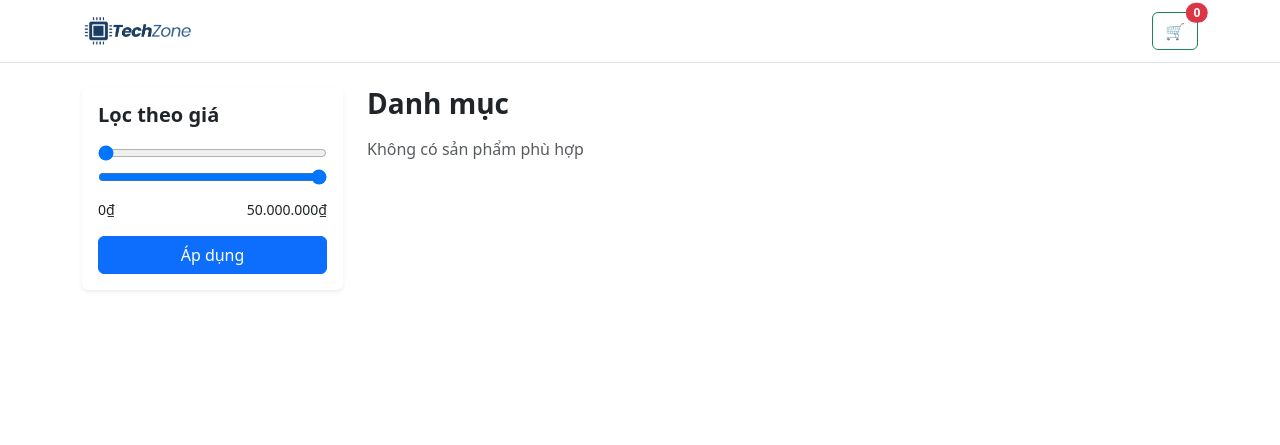
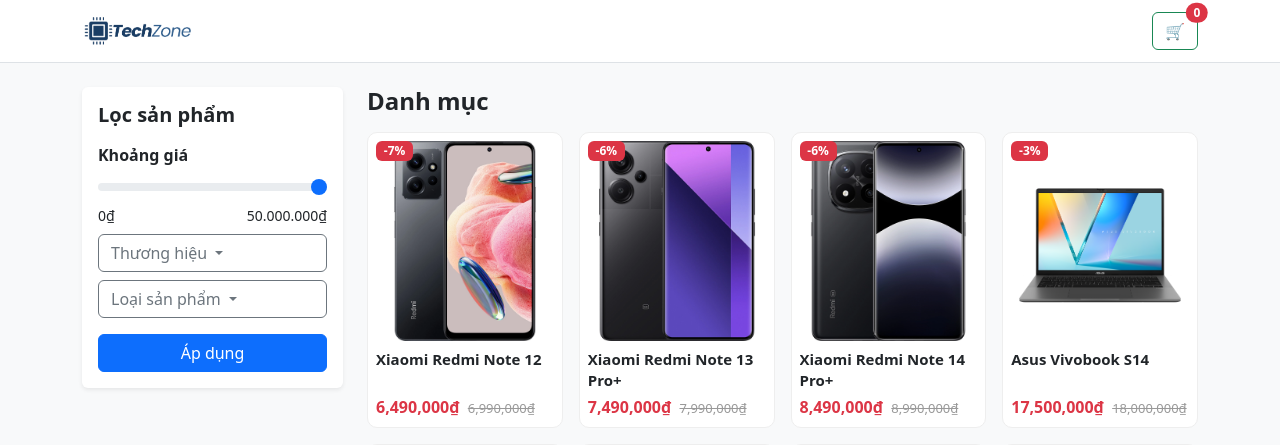
Before and after one commit to ThuyVan2909/PTUDTMDT_NhomC, a PHP site: page /category.php in a window 1280 px wide. Shown: the top 445 px of the page. Before the commit the page ends 291 px from the top, so only its background shows below. Run offline with PHP 8.4, Linux system fonts and the light colour scheme; data comes from the database, SQL or seed files in the repository; data that the repository does not hold is empty.

Commit message:
chỉnh category

```diff
--- a/category.php
+++ b/category.php
@@ -1,5 +1,6 @@
 <?php
 $conn = new mysqli("localhost","root","","lendly_db");
+$conn->set_charset("utf8mb4");
 session_start();
 
 $catId = intval($_GET['cat'] ?? 0);
@@ -17,41 +18,77 @@ if ($catId > 0) {
 <meta charset="UTF-8">
 <title><?= htmlspecialchars($category['name'] ?? 'Danh mục') ?></title>
 
+<meta name="viewport" content="width=device-width, initial-scale=1">
+
 <link href="https://cdn.jsdelivr.net/npm/bootstrap@5.3.2/dist/css/bootstrap.min.css" rel="stylesheet">
 <script src="https://code.jquery.com/jquery-3.7.1.min.js"></script>
 
 <style>
+/* ===== giống index ===== */
+body{background:#f8f9fa}
+
+.product-card{
+  background:#fff;
+  border-radius:10px;
+  border:1px solid #eee;
+  transition:.2s;
+  height:100%;
+}
+.product-card:hover{
+  transform:translateY(-3px);
+  box-shadow:0 8px 20px rgba(0,0,0,.08);
+}
+.product-img{
+  width:100%;
+  height:200px;
+  object-fit:cover;
+}
+.product-name{
+  font-size:15px;
+  font-weight:600;
+  line-height:1.4;
+  height:42px;
+  overflow:hidden;
+}
+.price{
+  font-weight:700;
+  color:#dc3545;
+}
+.old-price{
+  text-decoration:line-through;
+  font-size:13px;
+  color:#999;
+}
+
+/* filter */
 .price-range-box input[type=range]{width:100%}
-.product-card{border:1px solid #eee;border-radius:8px;overflow:hidden}
-.product-img{width:100%;height:180px;object-fit:cover}
 </style>
 </head>
 
 <body>
 
-<!-- HEADER -->
-<nav class="navbar navbar-expand-lg border-bottom bg-white">
+<!-- ===== HEADER (copy phong cách index) ===== -->
+<nav class="navbar navbar-expand-lg bg-white border-bottom sticky-top">
   <div class="container">
-
-    <a class="navbar-brand fw-bold" href="index.php">
+    <a class="navbar-brand fw-bold d-flex align-items-center gap-2" href="index.php">
       <img src="assets/images/logo.png" height="36">
     </a>
 
-    <!-- MOBILE TOGGLE -->
     <button class="navbar-toggler d-lg-none" type="button" id="mobileMenuToggle">
       <span class="navbar-toggler-icon"></span>
     </button>
 
-    <!-- CART -->
-    <a href="cart.php" class="btn btn-outline-success position-relative ms-2">
+    <div class="ms-auto d-flex align-items-center gap-2">
+      <a href="cart.php" class="btn btn-outline-success position-relative">
         🛒
         <span id="cartCount"
               class="position-absolute top-0 start-100 translate-middle badge rounded-pill bg-danger">0</span>
       </a>
     </div>
+  </div>
 </nav>
 
-<!-- MOBILE MENU OVERLAY -->
+<!-- MOBILE MENU -->
 <div id="mobileMenuDropdown"
      class="position-fixed top-0 start-0 w-100 h-100 bg-white d-lg-none"
      style="z-index:1050;display:none">
@@ -66,75 +103,150 @@ if ($catId > 0) {
   </ul>
 </div>
 
-<!-- CONTENT -->
-<div class="container py-4">
+<!-- ===== CONTENT ===== -->
+<div class="container my-4">
   <div class="row">
 
     <!-- FILTER -->
 <div class="col-lg-3 mb-4">
   <div class="bg-white p-3 rounded shadow-sm">
-        <h5 class="fw-bold mb-3">Lọc theo giá</h5>
 
-        <div class="price-range-box">
-          <input type="range" id="minPrice" min="0" max="50000000" step="500000" value="0">
-          <input type="range" id="maxPrice" min="0" max="50000000" step="500000" value="50000000">
+    <h5 class="fw-bold mb-3">Lọc sản phẩm</h5>
 
-          <div class="d-flex justify-content-between small mt-2">
+    <!-- PRICE RANGE (1 BAR) -->
+    <label class="fw-semibold mb-2">Khoảng giá</label>
+
+    <div class="position-relative mb-2">
+      <input type="range" id="priceRange"
+             min="0" max="50000000" step="500000" value="50000000"
+             class="form-range">
+      <div class="d-flex justify-content-between small">
         <span id="minPriceText">0₫</span>
         <span id="maxPriceText">50.000.000₫</span>
       </div>
     </div>
 
-        <button class="btn btn-primary w-100 mt-3" id="applyFilter">
+    <!-- BRAND DROPDOWN -->
+    <div class="dropdown mb-2">
+      <button class="btn btn-outline-secondary w-100 dropdown-toggle text-start"
+              data-bs-toggle="dropdown">
+        Thương hiệu
+      </button>
+      <ul class="dropdown-menu w-100">
+        <li><a class="dropdown-item brand-item" data-brand="">Tất cả</a></li>
+        <li><a class="dropdown-item brand-item" data-brand="Apple">Apple</a></li>
+        <li><a class="dropdown-item brand-item" data-brand="Samsung">Samsung</a></li>
+        <li><a class="dropdown-item brand-item" data-brand="Dell">Dell</a></li>
+        <li><a class="dropdown-item brand-item" data-brand="Asus">Asus</a></li>
+      </ul>
+    </div>
+
+    <!-- TYPE DROPDOWN -->
+    <div class="dropdown mb-3">
+      <button class="btn btn-outline-secondary w-100 dropdown-toggle text-start"
+              data-bs-toggle="dropdown">
+        Loại sản phẩm
+      </button>
+      <ul class="dropdown-menu w-100">
+        <li><a class="dropdown-item type-item" data-type="">Tất cả</a></li>
+        <li><a class="dropdown-item type-item" data-type="phone">Điện thoại</a></li>
+        <li><a class="dropdown-item type-item" data-type="laptop">Laptop</a></li>
+      </ul>
+    </div>
+
+    <button class="btn btn-primary w-100" id="applyFilter">
       Áp dụng
     </button>
+
   </div>
 </div>
 
+
     <!-- PRODUCTS -->
     <div class="col-lg-9">
-      <h3 class="fw-bold mb-3">
+      <h4 class="fw-bold mb-3">
         <?= htmlspecialchars($category['name'] ?? 'Danh mục') ?>
-      </h3>
+      </h4>
 
-      <div id="productList" class="row g-3"></div>
+      <div id="productList" class="row g-3">
+        <!-- ajax load -->
+      </div>
     </div>
 
   </div>
 </div>
 
+
 <script>
+/* ===== GLOBAL FILTER STATE ===== */
+let minPrice = 0;
+let maxPrice = 50000000;
+let selectedBrand = "";
+let selectedType = "";
+
+/* ===== FORMAT ===== */
 function formatVND(v){
-  return Number(v).toLocaleString("vi-VN")+"₫";
+  return Number(v).toLocaleString("vi-VN") + "₫";
 }
 
+/* ===== LOAD PRODUCTS ===== */
 function loadProducts(){
   $.post("load_category_products.php",{
     cat: <?= $catId ?>,
-    min: $("#minPrice").val(),
-    max: $("#maxPrice").val()
+    min: minPrice,
+    max: maxPrice,
+    brand: selectedBrand,
+    type: selectedType
   },function(html){
     $("#productList").html(html);
   });
 }
 
-$("#minPrice,#maxPrice").on("input",function(){
-  let min=parseInt($("#minPrice").val());
-  let max=parseInt($("#maxPrice").val());
-  if(min>max){$("#minPrice").val(max);min=max;}
-  $("#minPriceText").text(formatVND(min));
-  $("#maxPriceText").text(formatVND(max));
+/* ===== PRICE RANGE (1 BAR) ===== */
+$("#priceRange").on("input", function () {
+  maxPrice = parseInt(this.value);
+  $("#minPriceText").text(formatVND(minPrice));
+  $("#maxPriceText").text(formatVND(maxPrice));
 });
 
-$("#applyFilter").click(loadProducts);
+/* ===== BRAND FILTER ===== */
+$(".brand-item").on("click", function () {
+  selectedBrand = $(this).data("brand");
+  $(this).closest(".dropdown")
+         .find("button")
+         .text($(this).text());
+});
 
-// mobile menu
-$("#mobileMenuToggle").click(()=>$("#mobileMenuDropdown").show());
-$("#closeMobileMenu").click(()=>$("#mobileMenuDropdown").hide());
+/* ===== TYPE FILTER ===== */
+$(".type-item").on("click", function () {
+  selectedType = $(this).data("type");
+  $(this).closest(".dropdown")
+         .find("button")
+         .text($(this).text());
+});
 
-// load lần đầu
+/* ===== APPLY ===== */
+$("#applyFilter").on("click", function () {
   loadProducts();
+});
+
+/* ===== MOBILE MENU ===== */
+$("#mobileMenuToggle").on("click", function(){
+  $("#mobileMenuDropdown").show();
+});
+$("#closeMobileMenu").on("click", function(){
+  $("#mobileMenuDropdown").hide();
+});
+
+/* ===== FIRST LOAD ===== */
+$(document).ready(function(){
+  $("#minPriceText").text(formatVND(minPrice));
+  $("#maxPriceText").text(formatVND(maxPrice));
+  loadProducts();
+});
 </script>
+
+<script src="https://cdn.jsdelivr.net/npm/bootstrap@5.3.2/dist/js/bootstrap.bundle.min.js"></script>
 
 </body>
 </html>
--- a/load_category_products.php
+++ b/load_category_products.php
@@ -1,39 +1,112 @@
 <?php
-$conn = new mysqli("localhost","root","","lendly_db");
+include 'db.php';
+$conn->set_charset("utf8mb4");
 
+/* ===== Nhận dữ liệu từ AJAX ===== */
 $catId = intval($_POST['cat'] ?? 0);
 $min   = intval($_POST['min'] ?? 0);
 $max   = intval($_POST['max'] ?? 50000000);
 
+/* ===== SQL: mỗi SPU 1 card ===== */
 $sql = "
-SELECT p.id, p.name, p.thumbnail,
-       MIN(COALESCE(s.promo_price, s.price)) AS final_price
-FROM products p
-JOIN sku s ON p.id = s.spu_id
-WHERE p.category_id = $catId
-AND COALESCE(s.promo_price, s.price) BETWEEN $min AND $max
-GROUP BY p.id
-ORDER BY p.id DESC
+SELECT
+    spu.id,
+    spu.name,
+    spu.brand,
+    MIN(sku.price) AS original_price,
+    MIN(COALESCE(sku.promo_price, sku.price)) AS final_price
+FROM spu
+JOIN sku ON sku.spu_id = spu.id
+WHERE 1
 ";
 
-$rs = $conn->query($sql);
+/* ===== Filter category (cha + con) ===== */
+if ($catId > 0) {
+    $sql .= "
+    AND spu.category_id IN (
+        SELECT id FROM categories
+        WHERE id = $catId OR parent_id = $catId
+    )
+    ";
+}
 
-if($rs->num_rows == 0){
-    echo '<div class="col-12 text-muted">Không có sản phẩm phù hợp</div>';
+/* ===== Filter giá theo SKU ===== */
+$sql .= "
+AND COALESCE(sku.promo_price, sku.price) BETWEEN $min AND $max
+GROUP BY spu.id
+ORDER BY final_price ASC
+";
+
+/* ===== Run ===== */
+$res = $conn->query($sql);
+
+if (!$res) {
+    echo "<div class='col-12 text-danger'>SQL Error: ".htmlspecialchars($conn->error)."</div>";
     exit;
 }
 
-while($p = $rs->fetch_assoc()):
-?>
-<div class="col-6 col-md-4 col-lg-3">
-  <div class="product-card h-100">
-    <img src="<?= htmlspecialchars($p['thumbnail']) ?>" class="product-img">
-    <div class="p-2">
-      <div class="fw-semibold small"><?= htmlspecialchars($p['name']) ?></div>
-      <div class="text-danger fw-bold mt-1">
-        <?= number_format($p['final_price']) ?>₫
-      </div>
+/* ===== Render ===== */
+if ($res->num_rows === 0) {
+    echo "<div class='col-12 text-muted'>Không có sản phẩm.</div>";
+    exit;
+}
+
+while ($spu = $res->fetch_assoc()) {
+
+    /* --- Ảnh SKU ưu tiên --- */
+    $imgRow = $conn->query("
+        SELECT si.image_url
+        FROM sku s
+        JOIN sku_images si ON si.sku_id = s.id
+        WHERE s.spu_id = {$spu['id']}
+        ORDER BY
+            si.is_primary DESC,
+            COALESCE(s.promo_price, s.price) ASC
+        LIMIT 1
+    ")->fetch_assoc();
+
+    $img = $imgRow['image_url'] ?? 'assets/images/no-image.png';
+
+    $origin = (float)$spu['original_price'];
+    $final  = (float)$spu['final_price'];
+
+    $discount = 0;
+    if ($origin > 0 && $final < $origin) {
+        $discount = round((($origin - $final) / $origin) * 100);
+    }
+
+    ?>
+    <div class="col-6 col-md-4 col-xl-3">
+        <a href="product.php?spu_id=<?= $spu['id'] ?>"
+           class="text-decoration-none text-dark">
+
+            <div class="product-card p-2 h-100 position-relative">
+
+                <?php if ($discount > 0): ?>
+                    <span class="badge bg-danger position-absolute top-0 start-0 m-2">
+                        -<?= $discount ?>%
+                    </span>
+                <?php endif; ?>
+
+                <img src="<?= htmlspecialchars($img) ?>"
+                     class="product-img mb-2">
+
+                <div class="product-name">
+                    <?= htmlspecialchars($spu['brand'].' '.$spu['name']) ?>
+                </div>
+
+                <div class="mt-1">
+                    <span class="price"><?= number_format($final) ?>₫</span>
+
+                    <?php if ($discount > 0): ?>
+                        <span class="old-price ms-1">
+                            <?= number_format($origin) ?>₫
+                        </span>
+                    <?php endif; ?>
+                </div>
+
+            </div>
+        </a>
     </div>
-  </div>
-</div>
-<?php endwhile; ?>
+    <?php
+}
```
Lines whose indentation alone changed are shown as unchanged.
